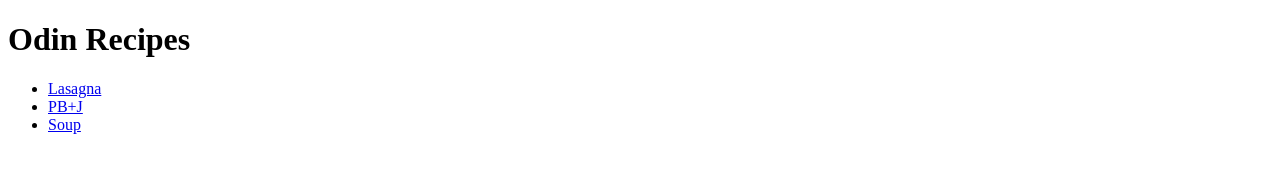
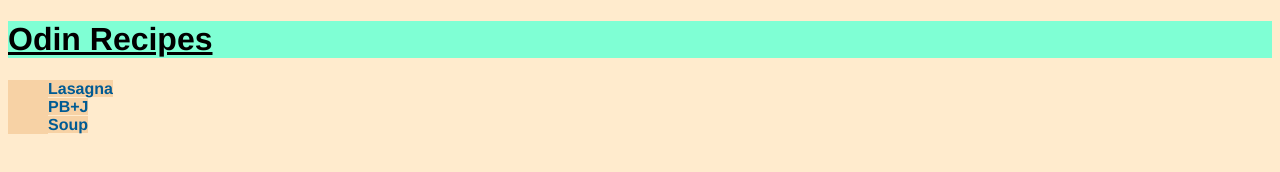
Before and after one commit to TheBiggestTrees/odin-recipes, a plain HTML site: page index.html in a window 1280 px wide. Drawn offline with Linux system fonts and the light colour scheme.

Commit message:
Add CSS to page

```diff
--- a/index.html
+++ b/index.html
@@ -4,14 +4,18 @@
     <meta charset="UTF-8">
     <meta name="viewport" content="width=device-width, initial-scale=1.0">
     <title>Document</title>
+    <link rel="stylesheet" href="./style.css" />
 </head>
 <body>
     <h1>Odin Recipes</h1>
 
-    <ul>
-       <li><a href="./recipes/lasagna.html">Lasagna</a></li>
-       <li><a href="./recipes/pbj.html">PB+J</a></li>
-       <li><a href="./recipes/soup.html">Soup</a></li>
-    </ul>
+    <div id="eat">
+        <ul class="recipes">
+            <li><a class="items" href="./recipes/lasagna.html">Lasagna</a></li>
+            <li><a class="items" href="./recipes/pbj.html">PB+J</a></li>
+            <li><a class="items" href="./recipes/soup.html">Soup</a></li>
+        </ul>
+    </div>
+
 </body>
 </html>
--- /dev/null
+++ b/style.css
@@ -0,0 +1,35 @@
+* {
+    font-family: 'Franklin Gothic Medium', 'Arial Narrow', Arial, sans-serif;
+    background-color: blanchedalmond;
+}
+
+#eat, .recipes, .items {
+    background-color: rgb(247, 210, 165);
+}
+
+h1, h2 {
+    background-color: aquamarine;
+    text-decoration: underline;
+}
+
+img {
+    width: auto;
+    max-height: 300px;
+}
+
+.recipes {
+    list-style: none;
+}
+
+.items {
+    color:rgb(0, 91, 148);
+    text-decoration: none;
+    font-weight:800;
+}
+
+p {
+    color:rgb(63, 66, 68);
+    background-color: aliceblue;
+    font-size: large;
+    font-weight: bolder;
+}
```
Also changed, not shown: recipes/lasagna.html (+5 -0 lines), recipes/pbj.html (+1 -0 lines), recipes/soup.html (+1 -0 lines).
